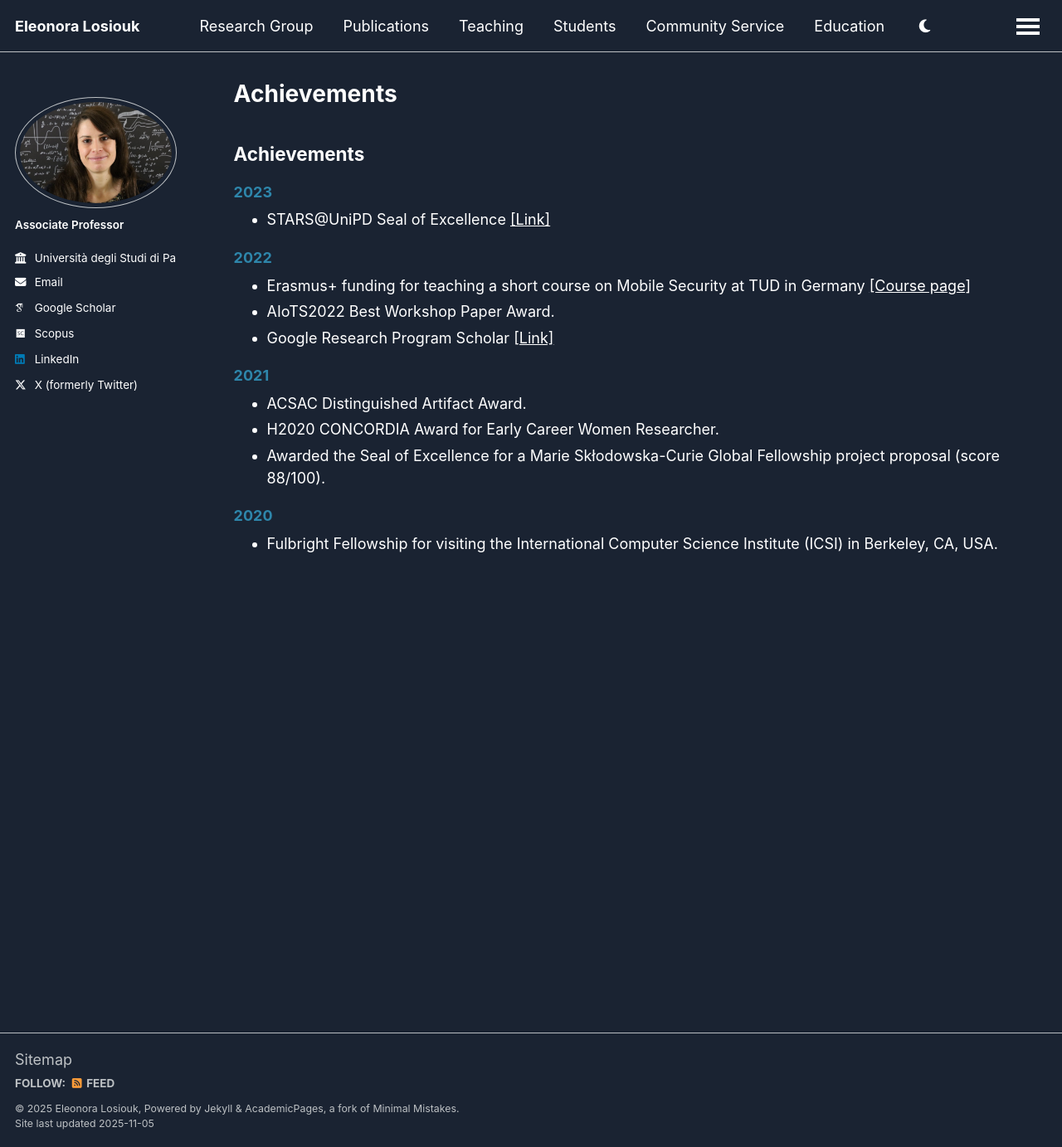
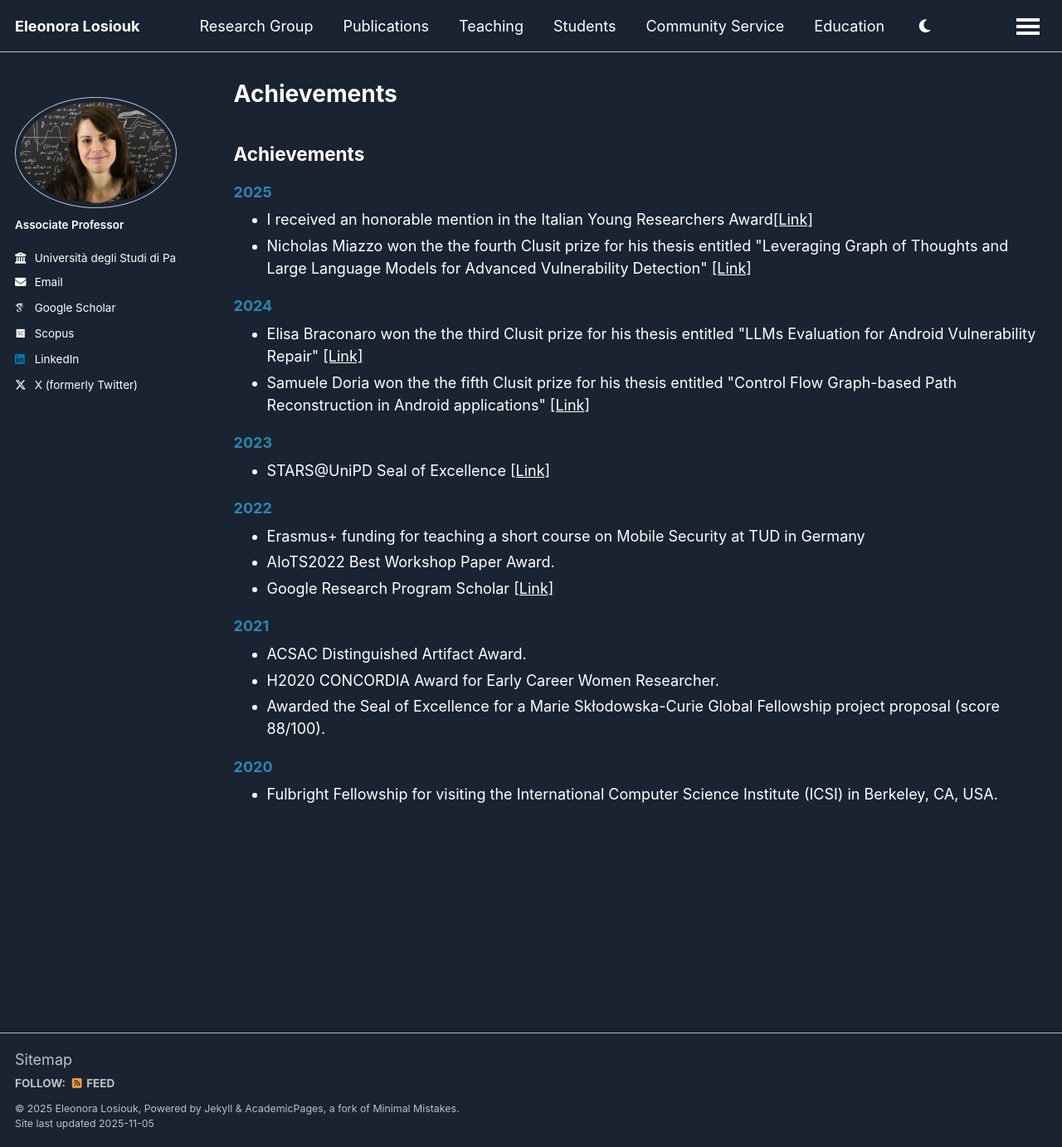
Before and after one commit to elosiouk/elosiouk.github.io, a Jekyll site: the page built from _pages/achievements.html, in a window 1280 px wide and 1383 px high. Shown: the whole window at 83% size. Built offline with Jekyll 4.4.1, drawn with Linux system fonts in a browser that asks for light colours; some web fonts are replaced; a script that is not in the unit is left out.

Commit message:
achievements

```diff
--- a/_pages/achievements.html
+++ b/_pages/achievements.html
@@ -18,18 +18,34 @@ author_profile: true
   </style>
 
   <div class="ach-section">
+    <h3 class="ach-year">2025</h3>
+    <ul class="ach-list">
+      <li>I received an honorable mention in the Italian Young Researchers Award<a href="https://www.scienzainrete.it/premio2025" target="_blank">[Link]</a></li>
+      <li>Nicholas Miazzo won the the fourth Clusit prize for his thesis entitled "Leveraging Graph of Thoughts and Large Language Models for Advanced Vulnerability Detection" <a href="https://tesi.clusit.it/vincitori" target="_blank">[Link]</a></li>
+    </ul>
+  </div>
+
+    <div class="ach-section">
+    <h3 class="ach-year">2024</h3>
+    <ul class="ach-list">
+      <li>Elisa Braconaro won the the third Clusit prize for his thesis entitled "LLMs Evaluation for Android Vulnerability Repair" <a href="https://tesi.clusit.it/vincitori?edizione=19" target="_blank">[Link]</a></li>
+      <li>Samuele Doria won the the fifth Clusit prize for his thesis entitled "Control Flow Graph-based Path Reconstruction in Android applications" <a href="https://tesi.clusit.it/vincitori?edizione=19" target="_blank">[Link]</a></li>
+    </ul>
+  </div>
+
+  <div class="ach-section">
     <h3 class="ach-year">2023</h3>
     <ul class="ach-list">
-      <li>STARS@UniPD Seal of Excellence <a href="#" target="_blank">[Link]</a></li>
+      <li>STARS@UniPD Seal of Excellence <a href="https://www.unipd.it/sites/unipd.it/files/2023/STARS%40UNIPD%202023_Progetti%20Lista%20di%20Riserva%20ITA.pdf" target="_blank">[Link]</a></li>
     </ul>
   </div>
 
   <div class="ach-section">
     <h3 class="ach-year">2022</h3>
     <ul class="ach-list">
-      <li>Erasmus+ funding for teaching a short course on Mobile Security at TUD in Germany <a href="#" target="_blank">[Course page]</a></li>
+      <li>Erasmus+ funding for teaching a short course on Mobile Security at TUD in Germany</li>
       <li>AIoTS2022 Best Workshop Paper Award.</li>
-      <li>Google Research Program Scholar <a href="#" target="_blank">[Link]</a></li>
+      <li>Google Research Program Scholar <a href="https://research.google/programs-and-events/research-scholar-program/recipients/?filtertab=2022" target="_blank">[Link]</a></li>
     </ul>
   </div>
 
```
